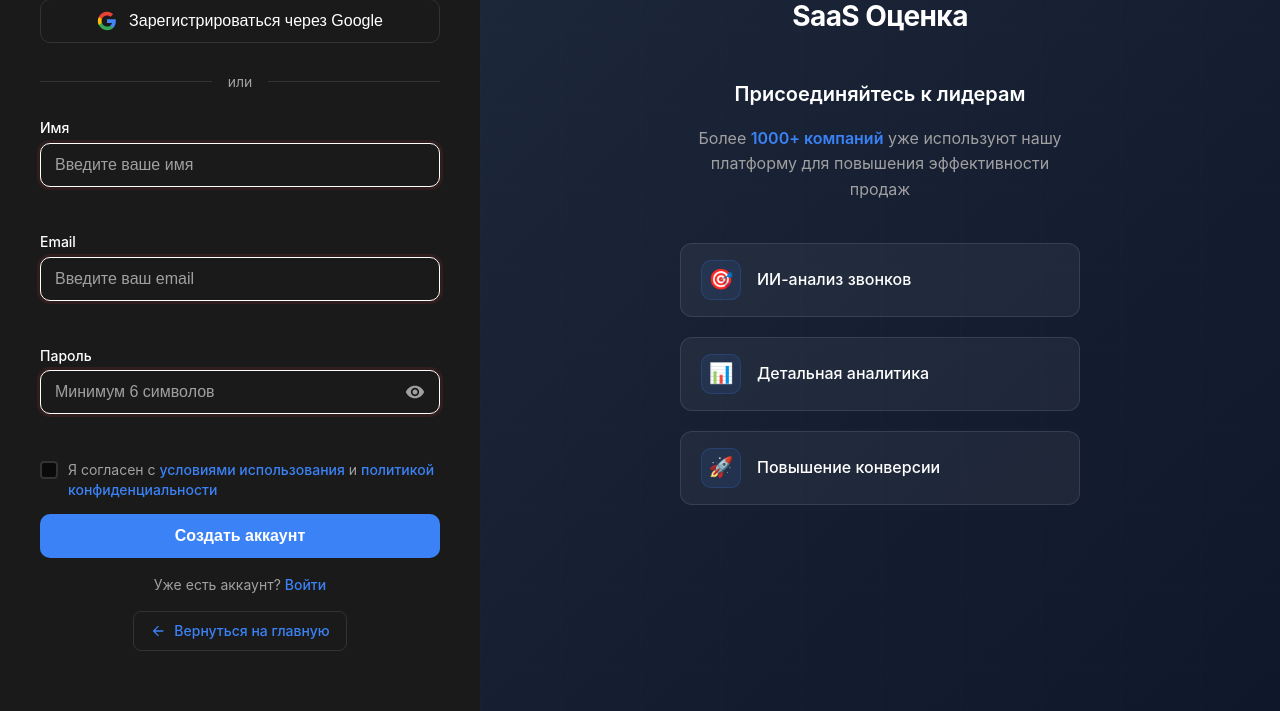
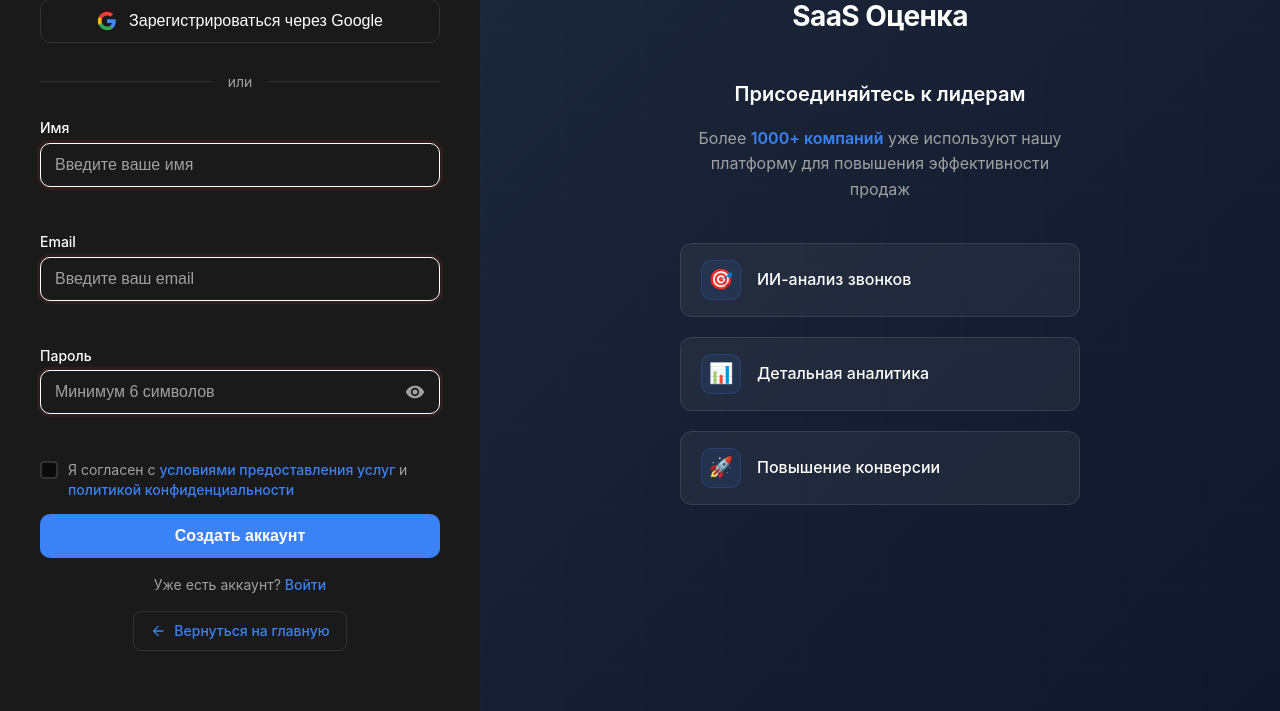
Before and after one commit to UpStatCorp/UpStat.pro, a Python web app: template app/templates/register.html in a window 1280 px wide. Shown: the part 211-922 px from the top of the page. Run offline with Jinja, Linux system fonts and the light colour scheme; the template is opened without the code that fills it, so the values that code supplies are empty.

Commit message:
Rename 'Условия использования' to 'Условия предоставления услуг', remove 'Оферта' from footer
Made-with: Cursor

```diff
--- a/app/templates/landing.html
+++ b/app/templates/landing.html
@@ -1760,8 +1760,7 @@
         <div>&copy; <span id="footer-year">2026</span> UpStat. Все права защищены.</div>
         <div class="footer-legal">
           <a href="/static/docs/privacy-policy.pdf" target="_blank">Политика конфиденциальности</a>
-          <a href="/static/docs/terms-of-service.pdf" target="_blank">Условия использования</a>
-          <a href="#">Оферта</a>
+          <a href="/static/docs/terms-of-service.pdf" target="_blank">Условия предоставления услуг</a>
         </div>
       </div>
     </div>
--- a/app/templates/register.html
+++ b/app/templates/register.html
@@ -153,7 +153,7 @@
                     <label class="checkbox-wrapper">
                         <input type="checkbox" id="terms">
                         <span class="checkmark"></span>
-                        <span class="checkbox-text">Я согласен с <a href="/static/docs/terms-of-service.pdf" target="_blank">условиями использования</a> и <a href="/static/docs/privacy-policy.pdf" target="_blank">политикой конфиденциальности</a></span>
+                        <span class="checkbox-text">Я согласен с <a href="/static/docs/terms-of-service.pdf" target="_blank">условиями предоставления услуг</a> и <a href="/static/docs/privacy-policy.pdf" target="_blank">политикой конфиденциальности</a></span>
                     </label>
                     <div class="terms-hint" id="terms-hint">Необходимо принять условия для продолжения</div>
                 </div>
```
